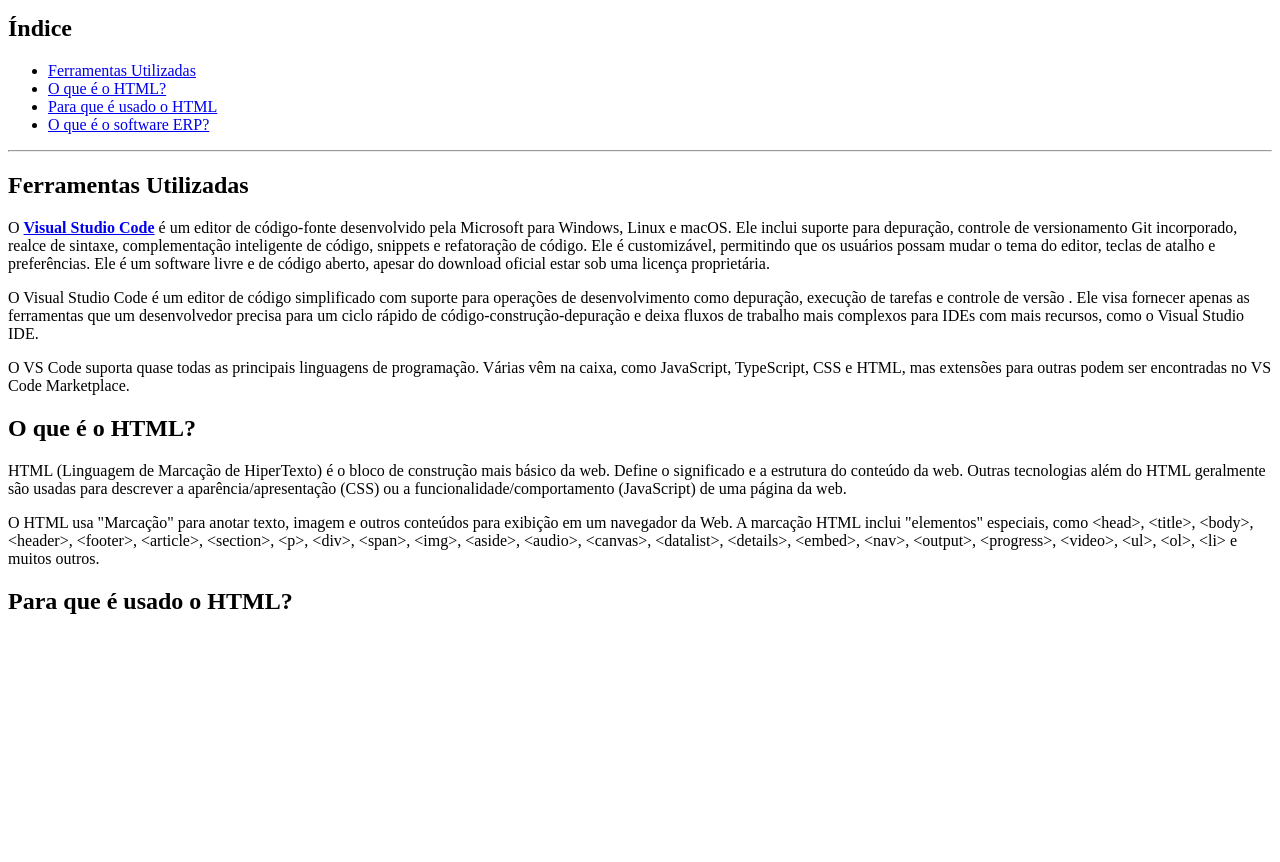
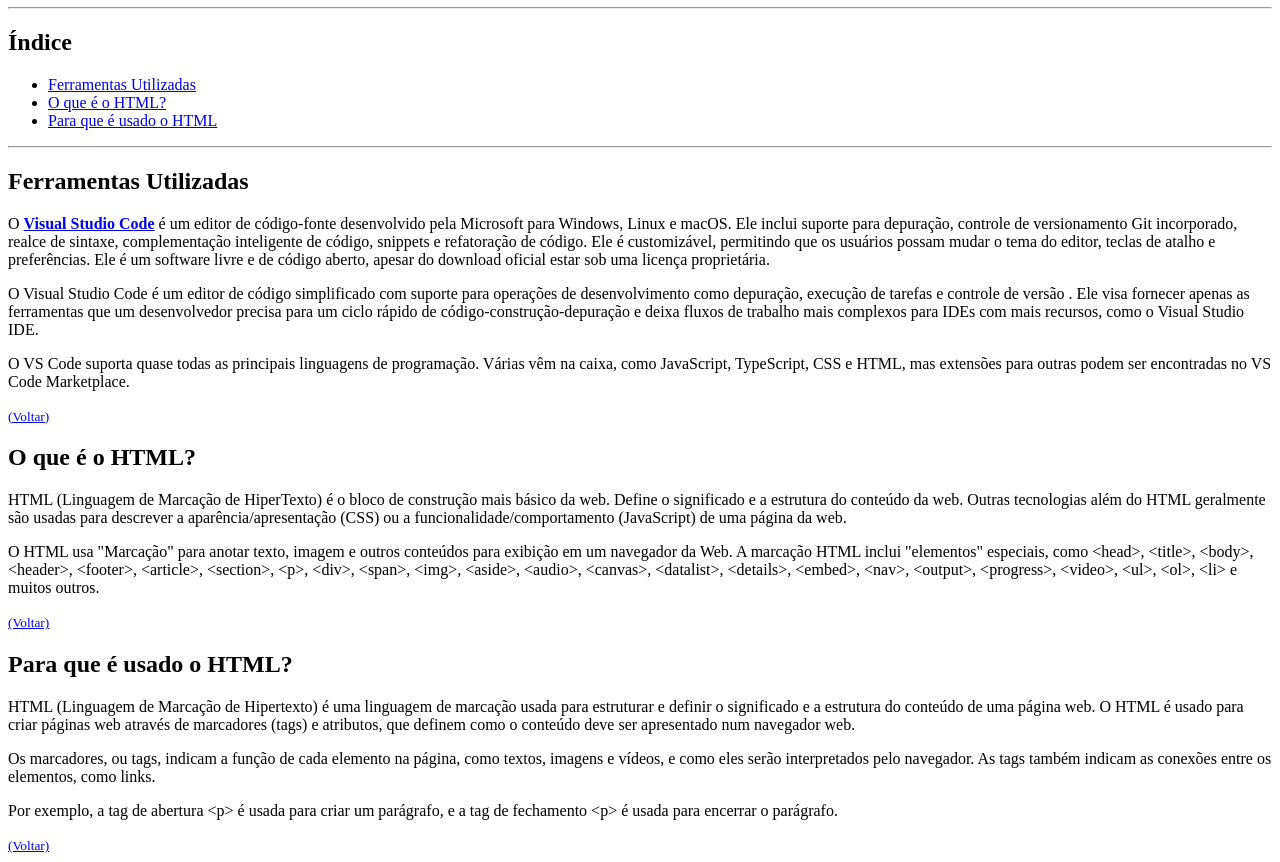
Before and after one commit to Fe-Borges/Site-DIO, a plain HTML site: page index.html in a window 1280 px wide. Shown: the part 73-935 px from the top of the page. Before the commit the page ends 800 px from the top, so only its background shows below. Drawn offline with Linux system fonts and the light colour scheme.

Commit message:
Mudando Código

```diff
--- a/index.html
+++ b/index.html
@@ -1,31 +1,37 @@
+<!DOCTYPE html>
+<html lang="pt-br">
 <head>
-    <title>Página principal</title>
+    <meta charset="UTF-8">
+    <meta name="viewport" content="width=device-width, initial-scale=1.0">
+    <title>Document</title>
 </head>
 <body>
-    <h1>Explorando HTML!</h1>
+    <h1 id="Voltar">Explorando HTML!</h1>
     <hr>
     <h2>Índice</h2>
     <ul>
         <li><a href="#Ferramentas" > Ferramentas Utilizadas</a></li>
         <li><a href="#HTML"> O que é o HTML?</a></li>
         <li><a href="#paraQueUsado"> Para que é usado o HTML</a></li>
-        <li><a href="#oQueERP"> O que é o software ERP?</a></li>
     </ul>
     <hr>
 
-    <h2 id= "Ferramentas">Ferramentas Utilizadas</h2>
+    <h2 id="Ferramentas">Ferramentas Utilizadas</h2>
     <p>O <a href="https://code.visualstudio.com/" title="Clique para saber mais"><b> Visual Studio Code</b></a> é um editor de código-fonte desenvolvido pela Microsoft para Windows, Linux e macOS. Ele inclui suporte para depuração, controle de versionamento Git incorporado, realce de sintaxe, complementação inteligente de código, snippets e refatoração de código. Ele é customizável, permitindo que os usuários possam mudar o tema do editor, teclas de atalho e preferências. Ele é um software livre e de código aberto, apesar do download oficial estar sob uma licença proprietária.</p>
     <p>O Visual Studio Code é um editor de código simplificado com suporte para operações de desenvolvimento como depuração, execução de tarefas e controle de versão . Ele visa fornecer apenas as ferramentas que um desenvolvedor precisa para um ciclo rápido de código-construção-depuração e deixa fluxos de trabalho mais complexos para IDEs com mais recursos, como o Visual Studio IDE.</p>
     <p>O VS Code suporta quase todas as principais linguagens de programação. Várias vêm na caixa, como JavaScript, TypeScript, CSS e HTML, mas extensões para outras podem ser encontradas no VS Code Marketplace.</p>
+    <small><a href="#Voltar">(Voltar)</a></small>
 
     <h2 id= "HTML">O que é o HTML?</h2>
     <p>HTML (Linguagem de Marcação de HiperTexto) é o bloco de construção mais básico da web. Define o significado e a estrutura do conteúdo da web. Outras tecnologias além do HTML geralmente são usadas para descrever a aparência/apresentação (CSS) ou a funcionalidade/comportamento (JavaScript) de uma página da web.</p>
     <p>O HTML usa "Marcação" para anotar texto, imagem e outros conteúdos para exibição em um navegador da Web. A marcação HTML inclui "elementos" especiais, como &lt;head&gt;, &lt;title&gt;, &lt;body&gt;, &lt;header&gt;, &lt;footer&gt;, &lt;article&gt;, &lt;section&gt;, &lt;p&gt;, &lt;div&gt;, &lt;span&gt;, &lt;img&gt;, &lt;aside&gt;, &lt;audio&gt;, &lt;canvas&gt;, &lt;datalist&gt;, &lt;details&gt;, &lt;embed&gt;, &lt;nav&gt;, &lt;output&gt;, &lt;progress&gt;, &lt;video&gt;, &lt;ul&gt;, &lt;ol&gt;, &lt;li&gt; e muitos outros.</p>
     <p></p>
+    <small><a href="#Voltar">(Voltar)</a></small>
 
     <h2 id= "paraQueUsado">Para que é usado o HTML?</h2>
-    <p></p>
-    <p></p>
-    <p></p>
-
+    <p>HTML (Linguagem de Marcação de Hipertexto) é uma linguagem de marcação usada para estruturar e definir o significado e a estrutura do conteúdo de uma página web. O HTML é usado para criar páginas web através de marcadores (tags) e atributos, que definem como o conteúdo deve ser apresentado num navegador web. </p>
+    <p>Os marcadores, ou tags, indicam a função de cada elemento na página, como textos, imagens e vídeos, e como eles serão interpretados pelo navegador. As tags também indicam as conexões entre os elementos, como links.</p>
+    <p>Por exemplo, a tag de abertura &lt;p&gt; é usada para criar um parágrafo, e a tag de fechamento &lt;p&gt; é usada para encerrar o parágrafo. </p>
+    <small><a href="#Voltar">(Voltar)</a></small>
 </body>
+</html>
```
